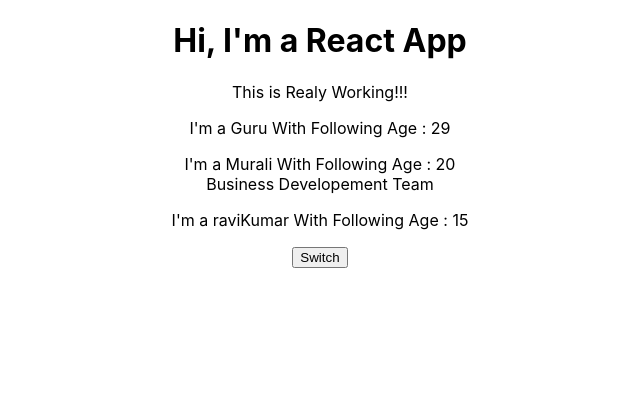
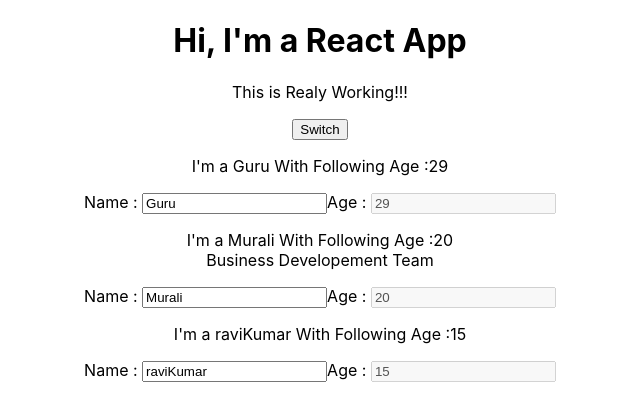
Before and after one commit to GuruBrahmaraju/react_complete_redux, a React (Create React App) app in the folder burger-builder-react/: page / in a window 1280 px wide. Shown: the top 420 px of the page, without its empty margins (320-960 px from the left). Built offline with nearby package versions, Linux system fonts and the light colour scheme.

Commit message:
Bainding the Data two way Process

```diff
--- a/burger-builder-react/src/App.js
+++ b/burger-builder-react/src/App.js
@@ -26,18 +26,30 @@
     })
   }
 
+  nameChangeHandler = event =>{
+    this.setState({
+      person:[
+        {name:'Max', age:"29"},
+        {name:event.target.value, age:"20"},
+        {name:"RaviKumar", age:"19"}
+      ]
+    })
+  }
+
   render() {
     return (
       <div className="App">
       <h1>Hi, I'm a React App</h1>
       <p>This is Realy Working!!!</p>
+      <button onClick={this.switchHandler.bind(this,"ButtonClick")}>Switch</button>
      <Person name={this.state.person[0].name} age={this.state.person[0].age}/>
      <Person name={this.state.person[1].name}
               age={this.state.person[1].age}
               click={this.switchHandler.bind(this,"PersonCLICK")}
+              changed={this.nameChangeHandler}
       >Business Developement Team</Person>
      <Person name={this.state.person[2].name} age={this.state.person[2].age}/>
-     <button onClick={this.switchHandler.bind(this,"ButtonClick")}>Switch</button>
+
 
       </div>
 
--- a/burger-builder-react/src/Person/Person.js
+++ b/burger-builder-react/src/Person/Person.js
@@ -1,7 +1,12 @@
 import React from 'react';
 
 const Person = props =>{
-     return <p onClick={props.click}>I'm a {props.name} With Following Age : {props.age}<br/> {props.children}</p>
-}
+     return (
+          <div><p onClick={props.click}>I'm a {props.name} With Following Age :
+      {props.age}<br/> {props.children}</p>
+      Name : <input type='text' onChange={props.changed} value={props.name}/>
+      Age : <input type='text' value={props.age} disabled />
+      </div>
+     )}
 
 export default Person;
```
